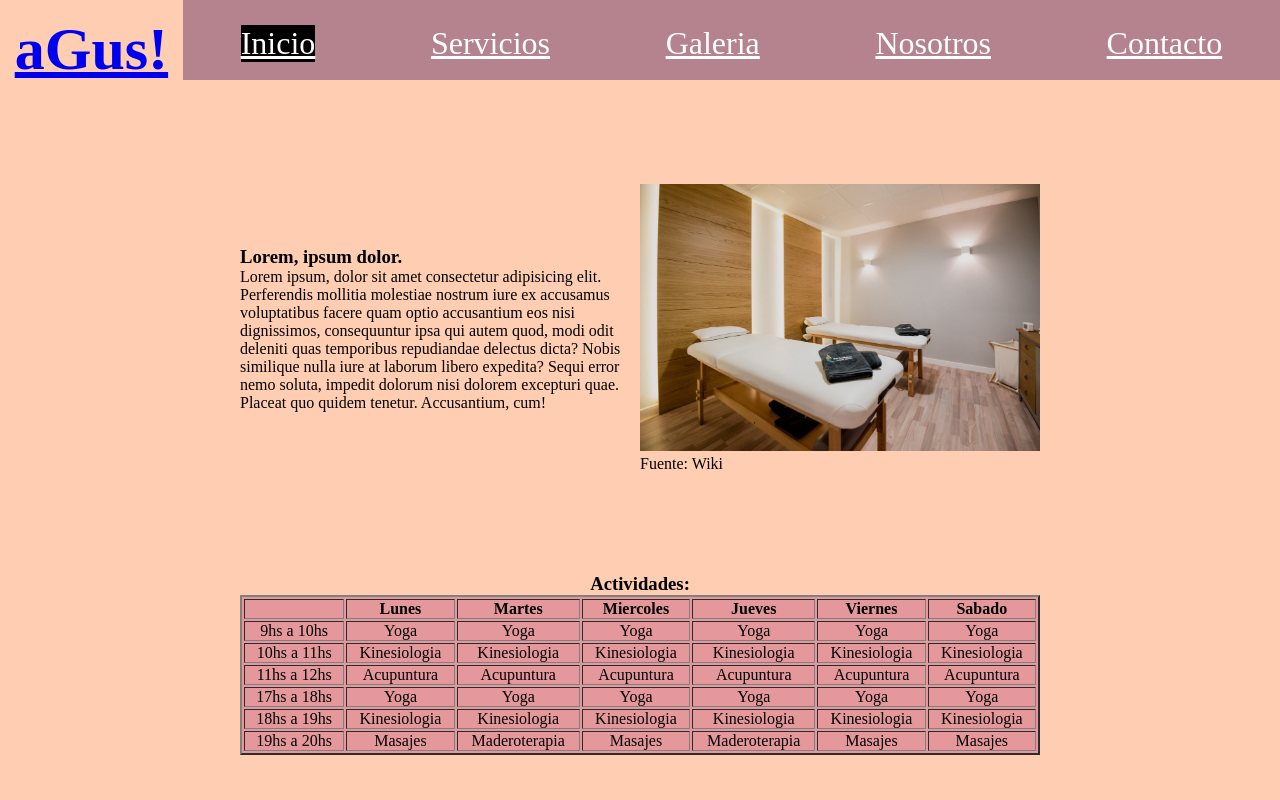
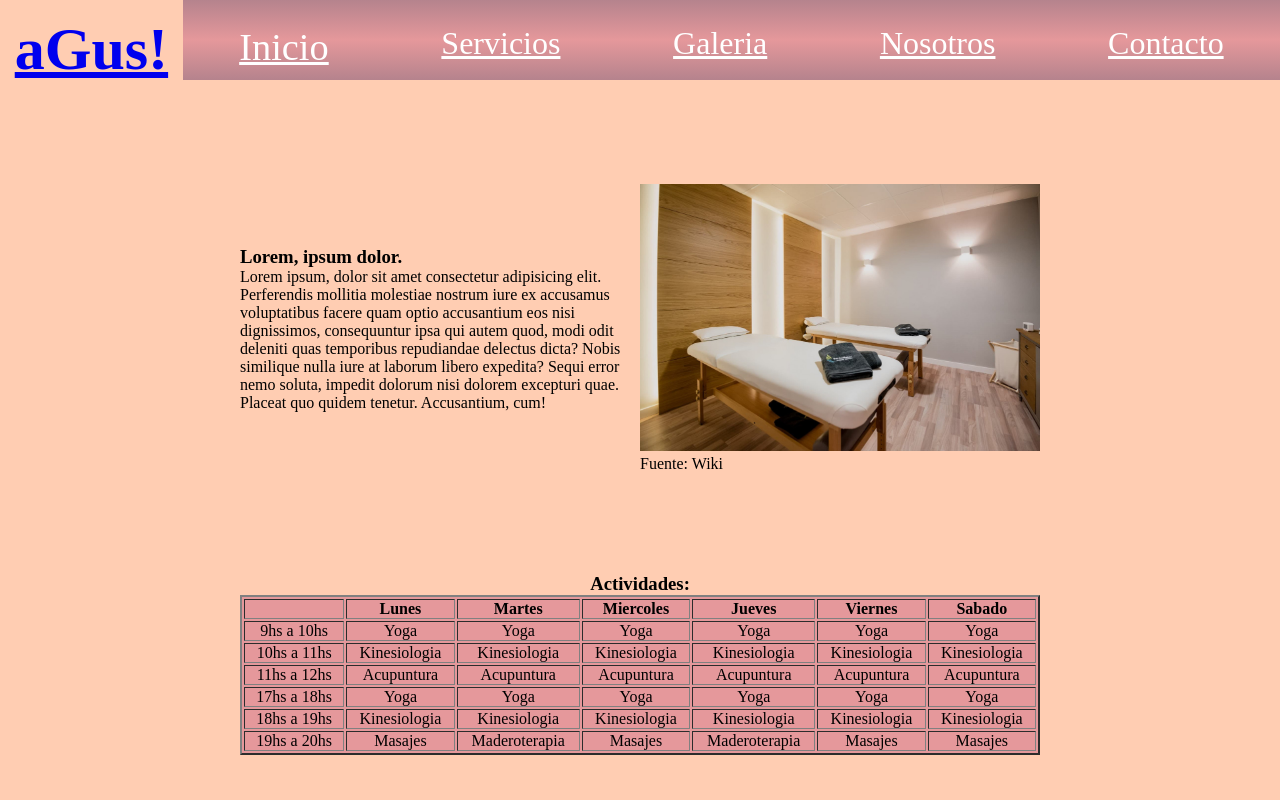
Before and after one commit to dduvier/Pagina_HTML_CSS_SCSS, a plain HTML site: page index.html in a window 1280 px wide. In both pictures the pointer is over the link "Inicio". Shown: the top 800 px of the page. Drawn offline with Linux system fonts and the light colour scheme.

Commit message:
Modificacion Proyecto

```diff
--- a/css/style.css
+++ b/css/style.css
@@ -42,9 +42,11 @@ body{
 
 .nav li:hover{
     color: black;
-    background-color: black;
     font-style: bold;
+}
 
+.nav li a:hover{
+    font-size: 120%;
 }
 
 .nav li a{
@@ -52,6 +54,7 @@ body{
     padding: auto;
     color: white;
     font-style: bold;
+    transition: all 1s;
 }
 
 .nav li{
@@ -62,7 +65,7 @@ body{
 
 .header {
     grid-area: header;
-    background-color: #B5838D;
+    background-image: linear-gradient(#B5838D, #E5989B, #B5838D);
     color: black;
     height: 10vh;
     align-items: center;
```
